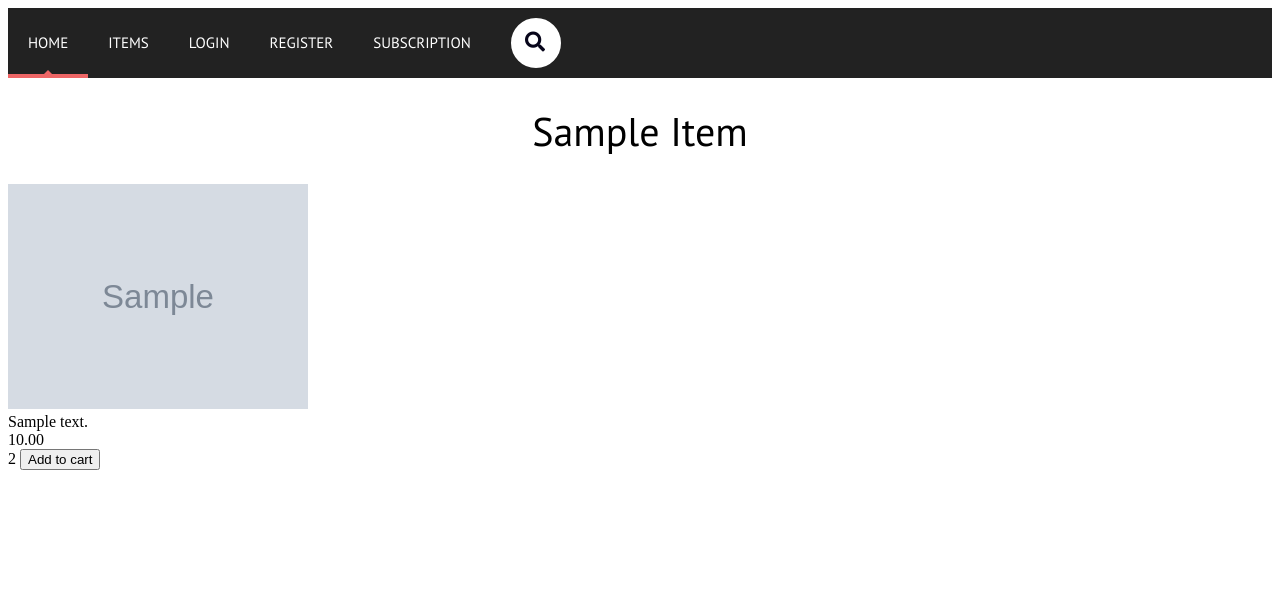
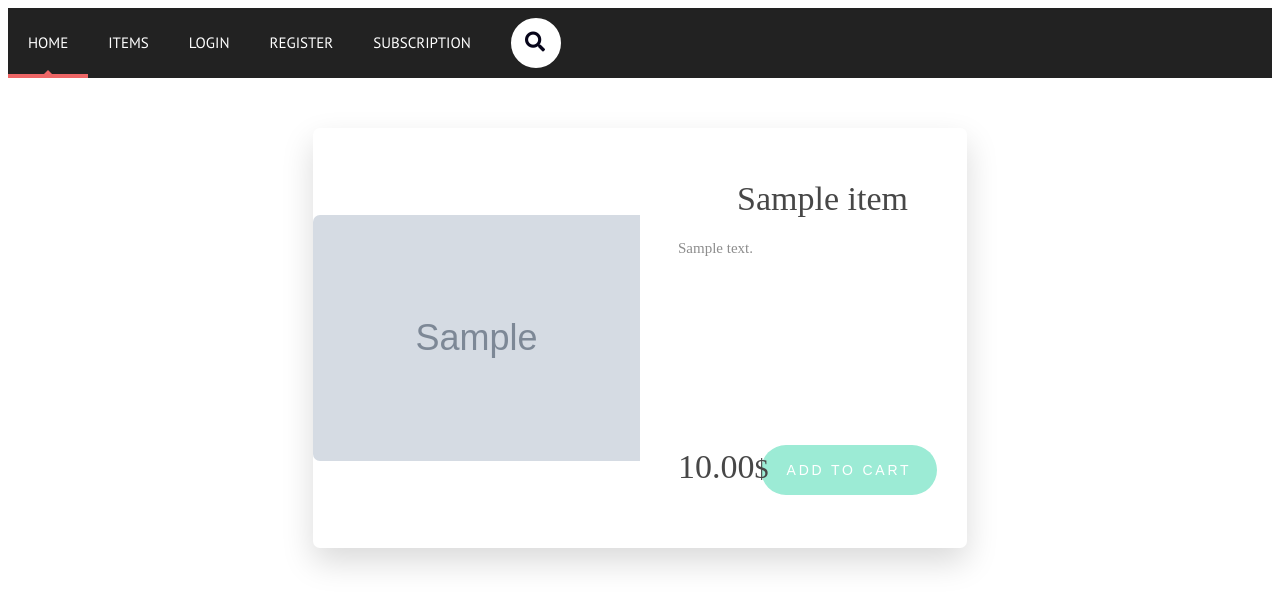
Before and after one commit to SqpuHkS/eCommerce_project, a Django app: a page that uses items/templates/items/detail.html in a window 1280 px wide. Shown: the top 608 px of the page. Run offline with Django 3.2, Linux system fonts and the light colour scheme; tables that the repository leaves empty hold one stand-in row (values such as "Sample post"); grey boxes marked "Sample" are stand-in pictures; some libraries are stand-ins or nearby versions.

Commit message:
added a card templat

```diff
--- a/items/templates/items/detail.html
+++ b/items/templates/items/detail.html
@@ -10,19 +10,5 @@
 {% endblock %}
 
 {% block content %}
-    <h1 style="text-transform: capitalize">{{ object.title }} </h1>
-        {% if object.image %}
-            <img src="{{ object.image.url }}" class="item-img"> <br/>
-        {% endif %}
-    {{ object.description }} <br/>
-    {{ object.price }} <br/>
-
-    <div>
-        {{ cart }}
-        {% if object in cart.items.all %}
-            In cart <button>Remove</button>
-        {% else %}
-            <button>Add to cart</button>
-        {% endif %}
-    </div>
+    {% include 'items/snippets/card.html' %}
 {% endblock %}
--- /dev/null
+++ b/items/templates/items/snippets/card.html
@@ -0,0 +1,29 @@
+{% load static %}
+
+<link rel="stylesheet" href="{% static 'css/items/card.css' %}">
+
+
+<div class="wrapper">
+    <div class="product-img">
+      {% if object.image %}
+        <img src="{{ object.image.url }}" width="327"> <br/>
+    {% endif %}
+    </div>
+    <div class="product-info">
+      <div class="product-text">
+        <h1>{{ object.title }}</h1>
+          <br>
+        <p>{{ object.description }}</p>
+
+      </div>
+      <div class="product-price-btn">
+        <p class="price"><span>{{ object.price }}</span>$</p>
+
+        {% if object in cart.items.all %}
+            <button style="background-color: #ee6666">Remove</button>
+        {% else %}
+            <button>Add to cart</button>
+        {% endif %}
+      </div>
+    </div>
+  </div>
--- /dev/null
+++ b/items/templates/items/snippets/update-card.html
@@ -0,0 +1,3 @@
+<form method="post" action="">
+    <button></button>
+</form>
--- /dev/null
+++ b/static/css/items/card.css
@@ -0,0 +1,124 @@
+.wrapper {
+  height: 420px;
+  width: 654px;
+  margin: 50px auto;
+  border-radius: 7px 7px 7px 7px;
+  /* VIA CSS MATIC https://goo.gl/cIbnS */
+  -webkit-box-shadow: 0px 14px 32px 0px rgba(0, 0, 0, 0.15);
+  -moz-box-shadow: 0px 14px 32px 0px rgba(0, 0, 0, 0.15);
+  box-shadow: 0px 14px 32px 0px rgba(0, 0, 0, 0.15);
+}
+
+.product-img {
+  float: left;
+  height: 420px;
+  width: 327px;
+  position: relative;
+}
+
+.product-img img {
+  border-radius: 7px 0 0 7px;
+  position: absolute;
+  left: 0;
+  top: 0;
+  bottom: 0;
+  right: 0;
+  margin: auto;
+}
+
+.product-info {
+  float: left;
+  height: 420px;
+  width: 327px;
+  border-radius: 0 7px 10px 7px;
+  background-color: #ffffff;
+}
+
+.product-text {
+  height: 300px;
+  width: 327px;
+}
+
+.product-text h1 {
+  margin: 0 0 0 38px;
+  padding-top: 52px;
+  font-size: 34px;
+  color: #474747;
+}
+
+.product-text h1,
+.product-price-btn p {
+  font-family: 'Bentham', serif;
+}
+
+.product-text h2 {
+  margin: 0 0 47px 38px;
+  font-size: 13px;
+  font-family: 'Raleway', sans-serif;
+  font-weight: 400;
+  text-transform: uppercase;
+  color: #d2d2d2;
+  letter-spacing: 0.2em;
+}
+
+.product-text p {
+  height: 125px;
+  margin: 0 0 0 38px;
+  font-family: 'Playfair Display', serif;
+  color: #8d8d8d;
+  line-height: 1.7em;
+  font-size: 15px;
+  font-weight: lighter;
+  overflow: hidden;
+}
+
+.product-price-btn {
+  height: 103px;
+  width: 327px;
+  margin-top: 17px;
+  position: relative;
+}
+
+.product-price-btn p {
+  display: inline-block;
+  position: absolute;
+  top: -13px;
+  height: 50px;
+  font-family: 'Trocchi', serif;
+  margin: 0 0 0 38px;
+  font-size: 28px;
+  font-weight: lighter;
+  color: #474747;
+  padding-top: 16px;
+}
+
+span {
+  display: inline-block;
+  height: 50px;
+  font-family: 'Suranna', serif;
+  font-size: 34px;
+}
+
+.product-price-btn button {
+  float: right;
+  display: inline-block;
+  height: 50px;
+  width: 176px;
+  margin: 0 30px 0 16px;
+  box-sizing: border-box;
+  border: transparent;
+  border-radius: 60px;
+  font-family: 'Raleway', sans-serif;
+  font-size: 14px;
+  font-weight: 500;
+  text-transform: uppercase;
+  letter-spacing: 0.2em;
+  color: #ffffff;
+  background-color: #9cebd5;
+  cursor: pointer;
+  outline: none;
+}
+
+.product-price-btn button:hover {
+  background-color: #79b0a1;
+}
```
